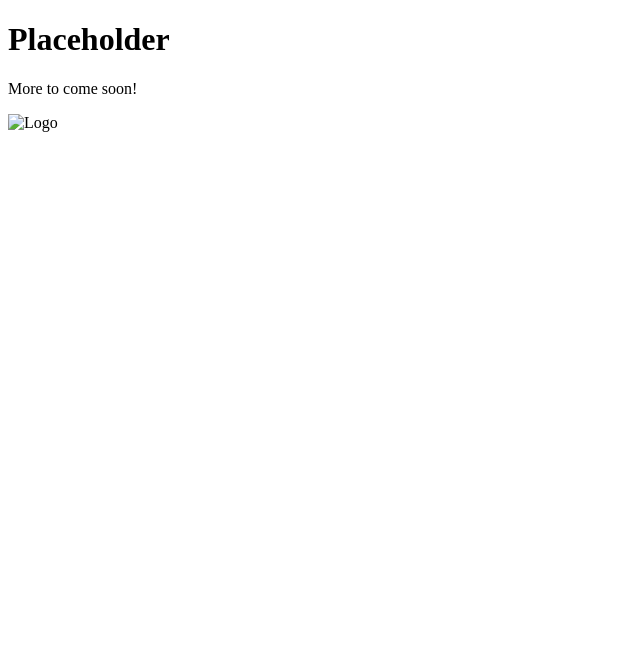
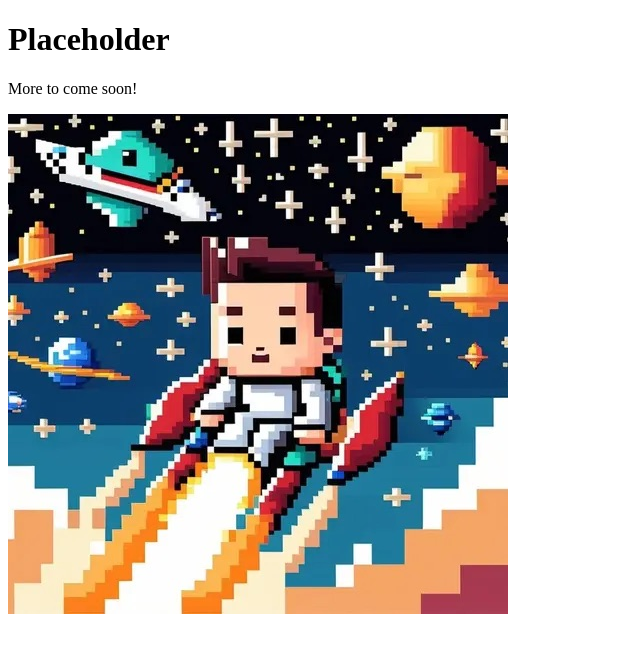
Before and after one commit to nexuspcs/elon2mars, a plain HTML site: page index.html in a window 1280 px wide. Shown: the whole page, without its empty margins (0-640 px from the left). Drawn offline with Linux system fonts and the light colour scheme; the site is published under a folder, as on GitHub Pages, so addresses that start at the root find nothing.

Commit message:
Update index.html

```diff
--- a/index.html
+++ b/index.html
@@ -6,6 +6,6 @@
   <body>
     <h1>Placeholder</h1>
     <p>More to come soon!</p>
-    <img src="/resources/logo.jpeg" alt="Logo">
+    <img src="resources/logo.jpeg" alt="Logo">
   </body>
 </html>
```
